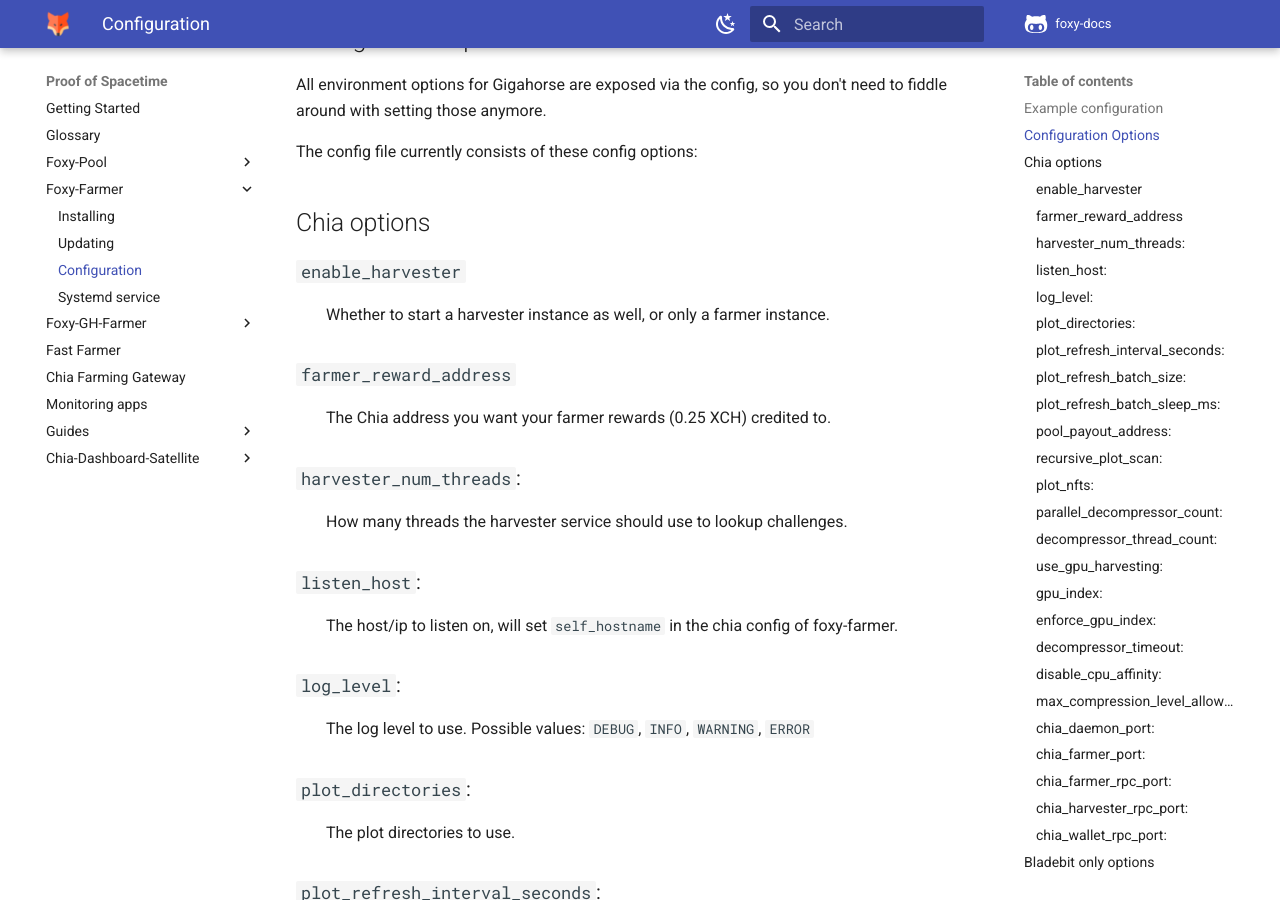
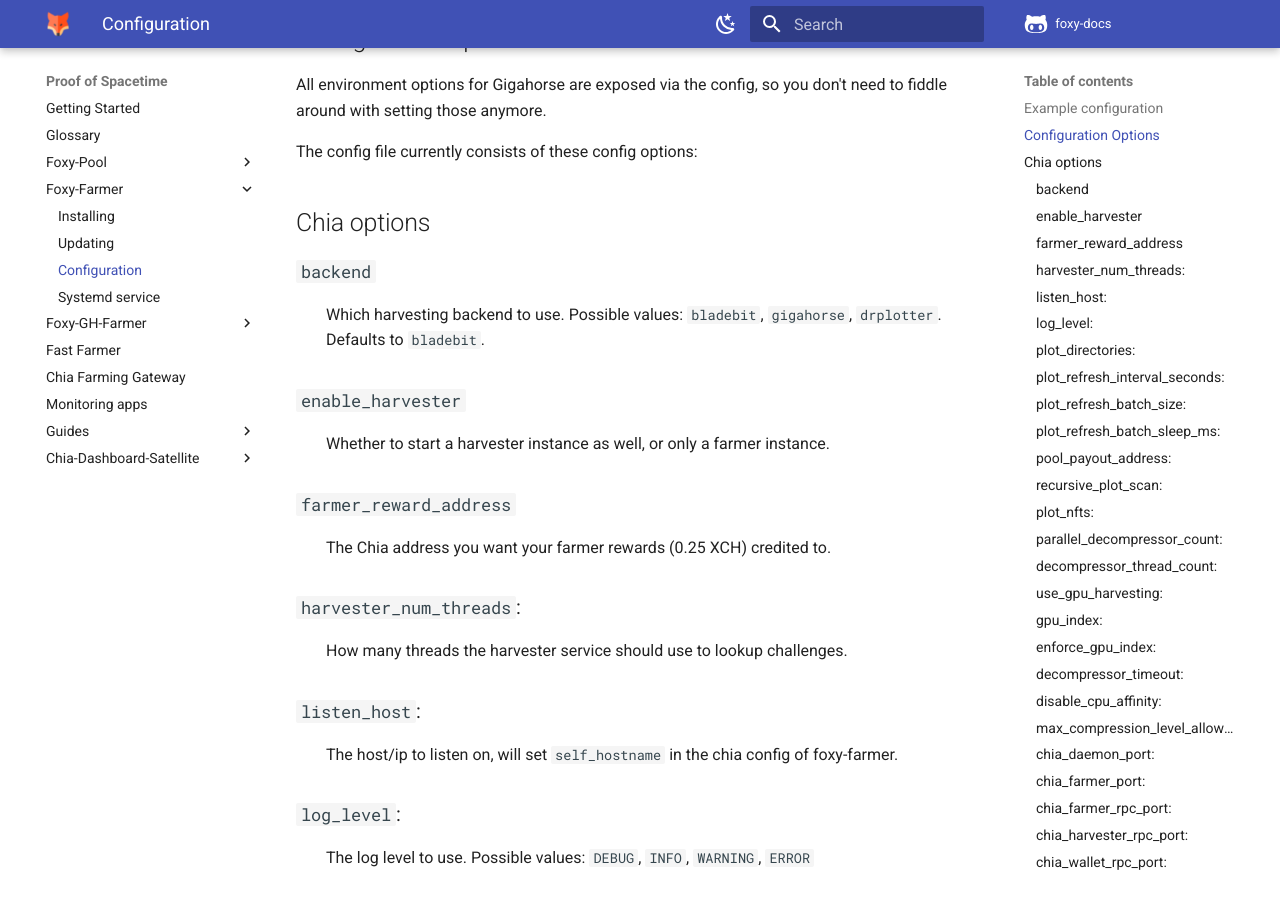
Before and after one commit to foxypool/docs, an MkDocs documentation site: the page built from docs/proof-of-spacetime/foxy-farmer/configuration.md, in a window 1280 px wide and 900 px high, scrolled down 889 px. Built offline with MkDocs 1.6.1 and Material for MkDocs 9.7.7, drawn with Linux system fonts in a browser that asks for light colours; comment, search, counter and statistics services are not loaded; some of the changed text lies outside the part shown.

Commit message:
Add docs on drplotter integration

```diff
--- a/docs/proof-of-spacetime/foxy-farmer/configuration.md
+++ b/docs/proof-of-spacetime/foxy-farmer/configuration.md
@@ -36,6 +36,9 @@
 The config file currently consists of these config options:
 
 ## Chia options
+
+### `backend`
+: Which harvesting backend to use. Possible values: `bladebit`, `gigahorse`, `drplotter`. Defaults to `bladebit`.
 
 ### `enable_harvester`
 : Whether to start a harvester instance as well, or only a farmer instance.
@@ -148,3 +151,8 @@
 
 ### `cuda_visible_devices`:
 : Specify a list of CUDA devices to use. Remove or set to `null` to unset.
+
+## DrPlotter only options
+
+### `dr_plotter_client_token`:
+: The client token to use to connect to your DrSolver(s).
```
Also changed, not shown: docs/proof-of-spacetime/foxy-farmer/index.md (+1 -0 lines).
